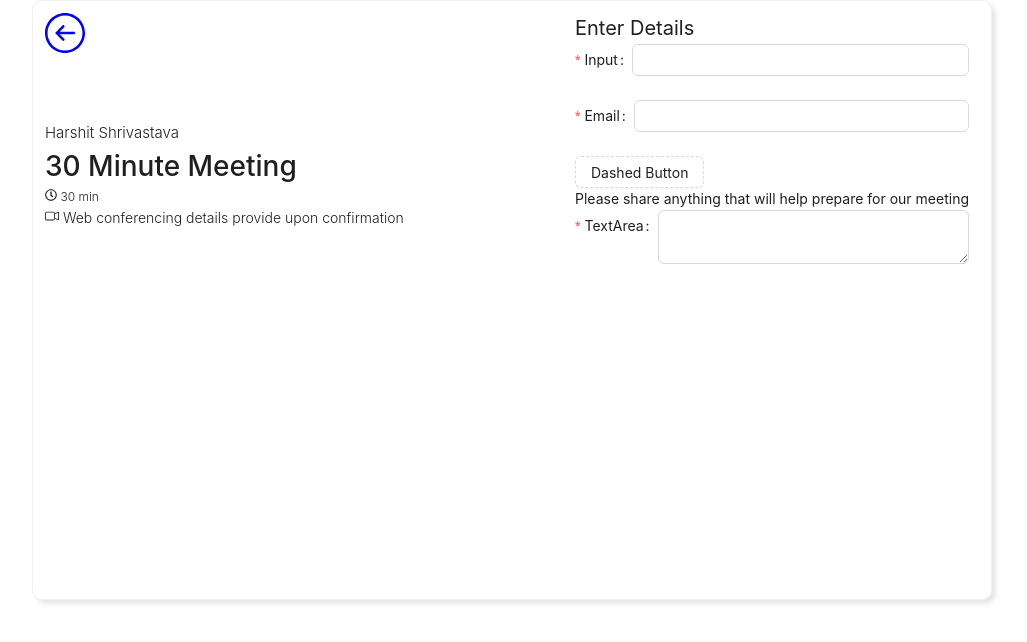
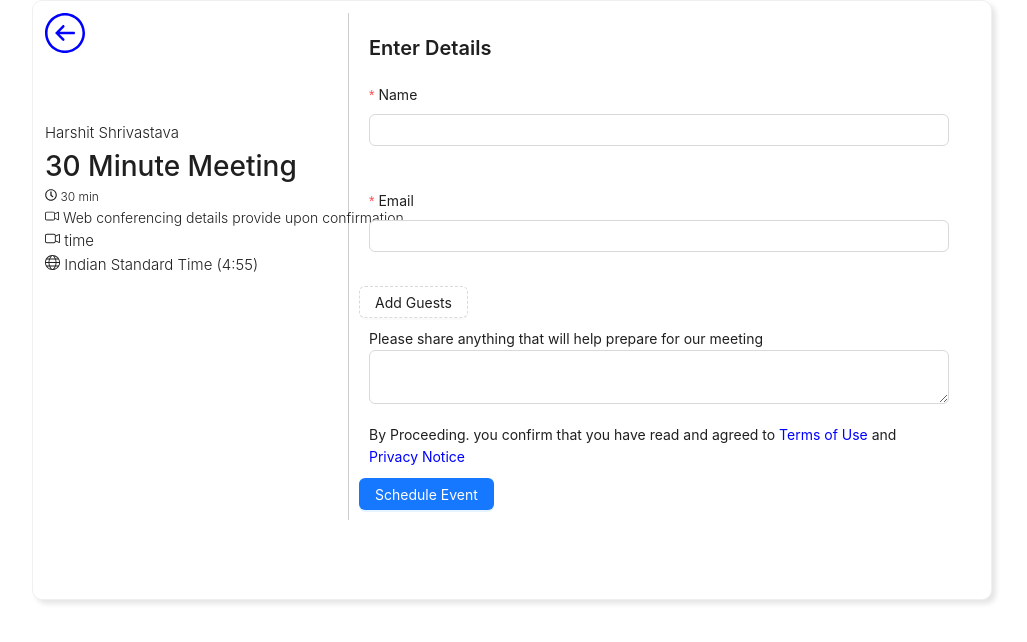
Before and after one commit to harshit340/MeetSchedular, a Next.js app in the folder meetschedular/: page /schedule in a window 1280 px wide. Shown: the top 642 px of the page, without its empty margins (128-1155 px from the left). Built offline with nearby package versions, Linux system fonts and the light colour scheme.

Commit message:
done with routes

```diff
--- a/meetschedular/src/app/schedule/page.tsx
+++ b/meetschedular/src/app/schedule/page.tsx
@@ -4,7 +4,8 @@ import { Card ,Form,Input,Button} from 'antd';
 import { SlArrowLeftCircle } from "react-icons/sl";
 import { FaRegClock } from "react-icons/fa";
 import { BsCameraVideo } from "react-icons/bs";
-import "../style/calender.css";
+import { TfiWorld } from "react-icons/tfi";
+import "../style/schedule.css";
 
 
 export default function schedule(){
@@ -18,33 +19,39 @@ export default function schedule(){
                <p style={{fontSize:"15px" , fontWeight:300}}>Harshit Shrivastava</p>
                <p style={{fontSize:"28px" , fontWeight:500 }}>30 Minute Meeting</p>
                <p style={{fontSize:"12px" , fontWeight:300 }}><FaRegClock style={{fontSize:"12px" , fontWeight:300}}/>  30 min</p>
-               <p style={{fontSize:"14px" , fontWeight:300}}><BsCameraVideo />  Web conferencing details provide upon confirmation</p>
+               <p style={{fontSize:"14px" , fontWeight:300}}><BsCameraVideo /> Web conferencing details provide upon confirmation</p>
+               <p style={{fontSize:"15px" , fontWeight:300}}><BsCameraVideo /> time</p>
+               <p style={{fontSize:"15px" , fontWeight:300}}><TfiWorld /> Indian Standard Time (4:55)</p>
                </div>
-           <div>
-            <p style={{fontWeight:"400", fontSize:"20px"}}>Enter Details</p>
-            <div>
-            <Form.Item label="Input" name="Input" rules={[{ required: true, message: 'Please input!' }]}>
+
+
+
+
+
+           <div className='user-info'>
+            <p style={{fontWeight:"600", fontSize:"20px" ,padding:"10px"}}>Enter Details</p>
+            <Form name="trigger" style={{ maxWidth: 600 }} layout="vertical" autoComplete="off">
+            <div style={{padding:"10px"}}>
+            <Form.Item  name="Name" label="Name" rules={[{ required: true, message: 'Please input!' }]}>
       <Input />
     </Form.Item>
             </div>
-            <div>
+            <div style={{padding:"10px"}}>
             <Form.Item label="Email" name="Email" rules={[{ required: true, message: 'Please input!' }]}>
       <Input />
     </Form.Item>
             </div>
-           <Button type="dashed">Dashed Button</Button>
-            <div>
+           <Button type="dashed">Add Guests</Button>
+            <div style={{padding:"10px"}}>
                 <p>Please share anything that will help prepare for our meeting</p>
-                <Form.Item
-      label="TextArea"
-      name="TextArea"
-      rules={[{ required: true, message: 'Please input!' }]}
-    >
-      <Input.TextArea />
-    </Form.Item>
+             <Input.TextArea />
             </div>
+            <p style={{padding:"10px"}}>By Proceeding. you confirm that you have read and agreed to <span style={{color:'blue'}}>Terms of Use</span> and <span style={{color:'blue'}}>Privacy Notice</span></p>
+            <Button type="primary" >Schedule Event</Button>
+            </Form>
+           </div>
 
-           </div>
+
           </div>
        </Card>
        </>
--- a/meetschedular/src/app/style/schedule.css
+++ b/meetschedular/src/app/style/schedule.css
@@ -25,3 +25,10 @@
     position: absolute;
     top:20%;
 }
+
+.user-info{
+    padding-right: 30px;
+    border-left:1px solid rgb(206, 204, 204);
+    padding: 10px;
+    justify-content: center;
+}
```
Also changed, not shown: meetschedular/src/app/calender/page.tsx (+7 -2 lines), meetschedular/src/app/page.tsx (+10 -4 lines).
